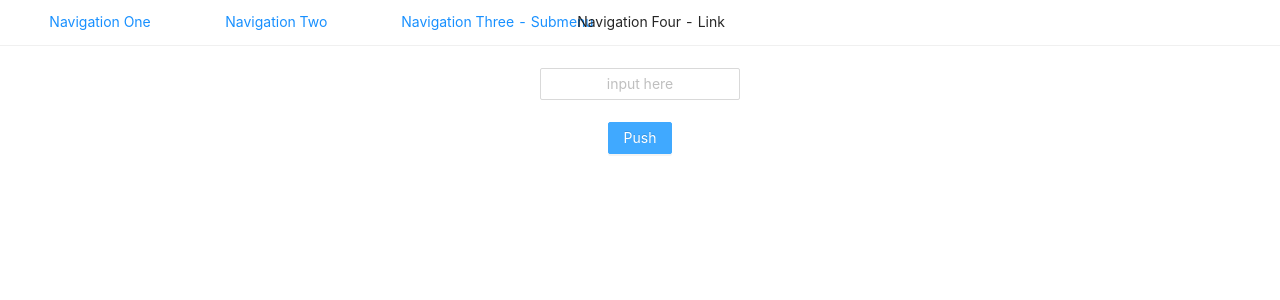
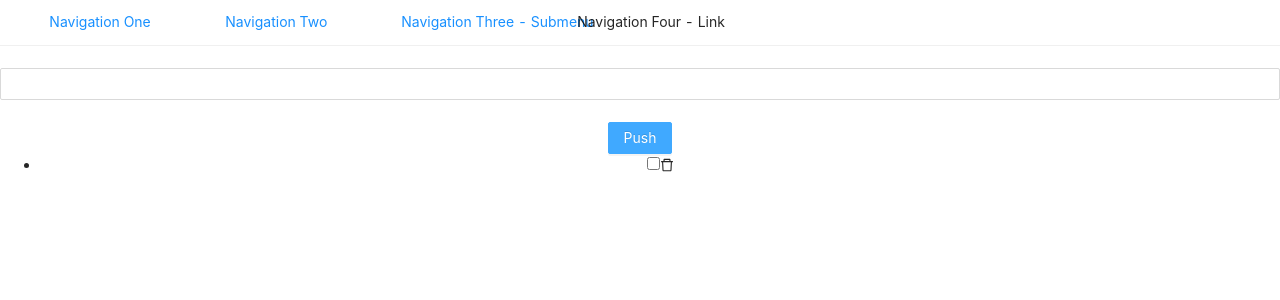
Before and after one commit to olegmalyarenko/react-ts-app, a React (Create React App) app in the folder my-app/: page / in a window 1280 px wide. Both pictures are taken after a click on the button "Push". Shown: the top 300 px of the page. Built offline with nearby package versions, Linux system fonts and the light colour scheme.

Commit message:
fix: forms events funcs

```diff
--- a/my-app/package.json
+++ b/my-app/package.json
@@ -3,6 +3,7 @@
   "version": "0.1.0",
   "private": true,
   "dependencies": {
+    "@ant-design/icons": "^4.3.0",
     "@testing-library/jest-dom": "^5.11.4",
     "@testing-library/react": "^11.1.0",
     "@testing-library/user-event": "^12.1.10",
--- a/my-app/src/components/app/App.tsx
+++ b/my-app/src/components/app/App.tsx
@@ -1,13 +1,28 @@
-import React, {FC} from 'react';
+import React, {FC, useState} from 'react';
 import './App.css';
 import Navigation from '../navigation';
 import Complete from '../text-input';
+import TodoList from '../todo-list';
+import ITODO from '../../interfaces';
+//import TextInputBottom from '../ref-input';
 
 const App: FC = () => {
+  const [todos, setTodos] = useState<Array<ITODO>>([]);
+
+  const addTask = (title: string) => {
+   console.log('Add task', title);
+   const newTodo: ITODO = {
+     title: title,
+     id: Date.now(),
+     completed: false
+   }
+   setTodos(prev => [newTodo, ...todos]);
+  }
   return (
     <div className="App">
       <Navigation />
-       <Complete />
+       <Complete onAdd={addTask} />
+       <TodoList todos={todos}/>
     </div>
   );
 }
--- /dev/null
+++ b/my-app/src/components/ref-input/index.tsx
@@ -0,0 +1,3 @@
+import TextInputBottom from './ref-input';
+
+export default TextInputBottom;
--- /dev/null
+++ b/my-app/src/components/ref-input/ref-input.tsx
@@ -0,0 +1,30 @@
+import React, { FC, useRef } from 'react';
+import { Input } from 'antd';
+
+
+const TextInputBottom: FC = () => {
+    //const ref = useRef<HTMLInputElement>(null);
+    //const keyPressHandler = (event: React.KeyboardEvent) => {
+    //if(event.key === 'Enter') {
+    //console.log(ref.current!.value);
+      //  ref.current!.value = ''
+    //}
+    //};
+
+return (
+    <>
+
+    <br />
+    <Input
+        //ref={ref}
+        type="text"
+        //onKeyPress={(event) => keyPressHandler(event)}
+        placeholder="input here"
+
+    />
+    <br />
+    </>
+);
+};
+
+export default TextInputBottom;
--- a/my-app/src/components/text-input/text-input.tsx
+++ b/my-app/src/components/text-input/text-input.tsx
@@ -1,39 +1,45 @@
 import React, { FC, useState } from 'react';
-import { AutoComplete, Button } from 'antd';
+import { Input, Button } from 'antd';
 
-const mockVal = (str: string, repeat: number = 1) => {
-  return {
-    value: str.repeat(repeat),
+interface TodoFromProps {
+  onAdd(title: string):void
+}
+
+
+const Complete: FC<TodoFromProps> = (props) => {
+  const [title, setTitle] = useState('');
+  const changeHandler = (value: any) => {
+    console.log('value', value);
+    setTitle(value);
   };
-};
-const Complete: FC = () => {
-  const [value, setValue] = useState('');
-  const [options, setOptions] = useState<{ value: string }[]>([]);
-  const onSearch = (searchText: string) => {
-    setOptions(
-      !searchText ? [] : [mockVal(searchText), mockVal(searchText, 2), mockVal(searchText, 3)],
-    );
+
+  const pushTask = () => {
+    console.log(title);
+    props.onAdd(title);
+    setTitle('');
+  }
+
+  const keyPressHandler = (event: React.KeyboardEvent) => {
+
+    if(event.key === 'Enter') {
+      pushTask();
+    }
+
   };
-  const onSelect = (data: string) => {
-    console.log('onSelect', data);
-  };
-  const onChange = (data: string) => {
-    setValue(data);
-  };
+
   return (
     <>
 
     <br />
-      <AutoComplete
-        options={options}
-        style={{ width: 200 }}
-        onSelect={onSelect}
-        onSearch={onSearch}
+      <Input
+        onChange={(e) => changeHandler(e.target.value)}
+        onKeyPress={keyPressHandler}
         placeholder="input here"
+        value={title || ' '}
       />
       <br />
       <br />
-      <Button type="primary" >Push</Button>
+      <Button type="primary" onClick={pushTask}>Push</Button>
     </>
   );
 };
--- /dev/null
+++ b/my-app/src/components/todo-list-item/index.ts
@@ -0,0 +1,3 @@
+import TodoListItem from './todo-list-item';
+
+export default TodoListItem;
--- /dev/null
+++ b/my-app/src/components/todo-list-item/todo-list-item.tsx
@@ -0,0 +1,25 @@
+import React, { FC } from 'react';
+import { DeleteOutlined } from '@ant-design/icons';
+
+interface ITodoListItem {
+    todo : {
+        title: string,
+        id: number,
+        completed: boolean
+    }
+}
+const TodoListItem: FC<ITodoListItem> = ({todo }) => {
+    return (
+        <li className="todo" key={todo.id}>
+           <label>
+                <input type="checkbox" checked={todo.completed}/>
+                    <span>{todo.title}</span>
+                    <DeleteOutlined />
+
+
+           </label>
+       </li>
+    )
+};
+
+export default TodoListItem;
--- /dev/null
+++ b/my-app/src/components/todo-list/index.tsx
@@ -0,0 +1,3 @@
+import TodoList from './todo-list';
+
+export default TodoList;
--- /dev/null
+++ b/my-app/src/components/todo-list/todo-list.tsx
@@ -0,0 +1,19 @@
+import React, { FC } from 'react';
+import ITodo  from '../../interfaces';
+import TodoListItem from '../todo-list-item';
+type TodoListProps = {
+    todos: ITodo[]
+}
+    const TodoList: FC<TodoListProps> = ({todos}) => {
+    return (
+    <ul>
+        {
+            todos.map((todo) => {
+                return <TodoListItem todo={todo}/>
+            })
+        }
+    </ul>
+    )
+    };
+
+export default TodoList;
--- /dev/null
+++ b/my-app/src/interfaces.ts
@@ -0,0 +1,5 @@
+export default interface ITodo {
+    title: string,
+    id: number,
+    completed: boolean
+}
```
Also changed, not shown: my-app/src/logo.svg (deleted).
